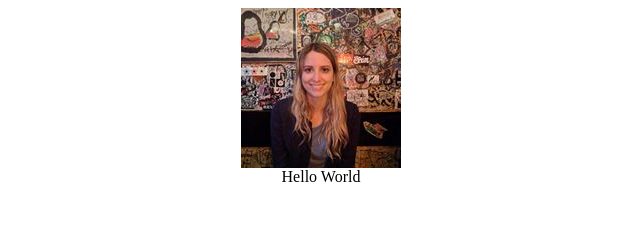
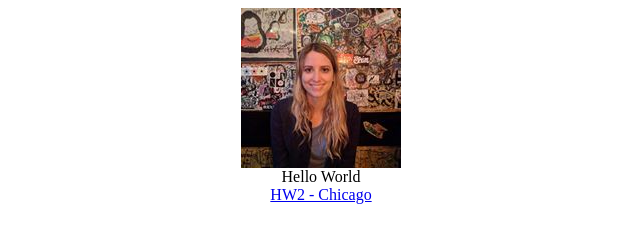
Before and after one commit to katsouk/katsouk.github.io, a plain HTML site: page index.html in a window 1280 px wide. Shown: the whole page, without its empty margins (319-959 px from the left). Drawn offline with Linux system fonts and the light colour scheme.

Commit message:
Update index.html

```diff
--- a/index.html
+++ b/index.html
@@ -3,7 +3,9 @@
 
         <div align = center>
         <img src = 'images/selfie.jpg'><br>
-        Hello World
+        Hello World <br>
+
+        <a href = 'https://github.com/katsouk/katsouk.github.io/tree/master/HW2/heatmap.html'>HW2 - Chicago</a>
         </align>
     </body>
 </html>
```
